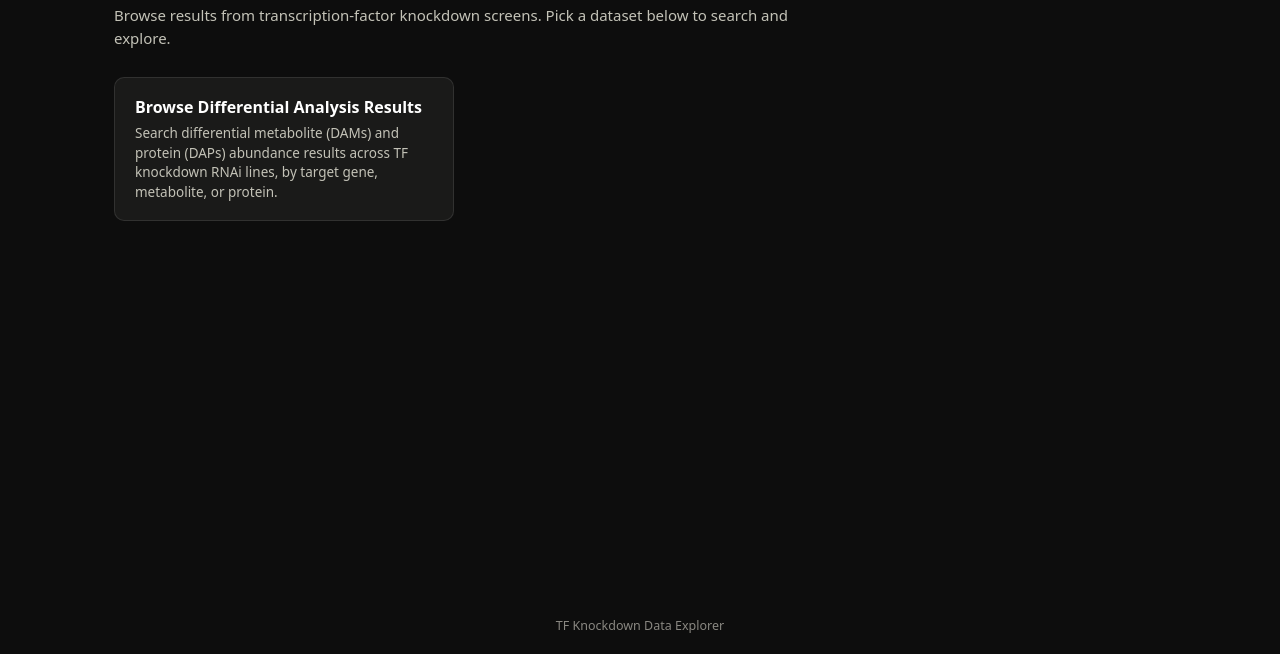
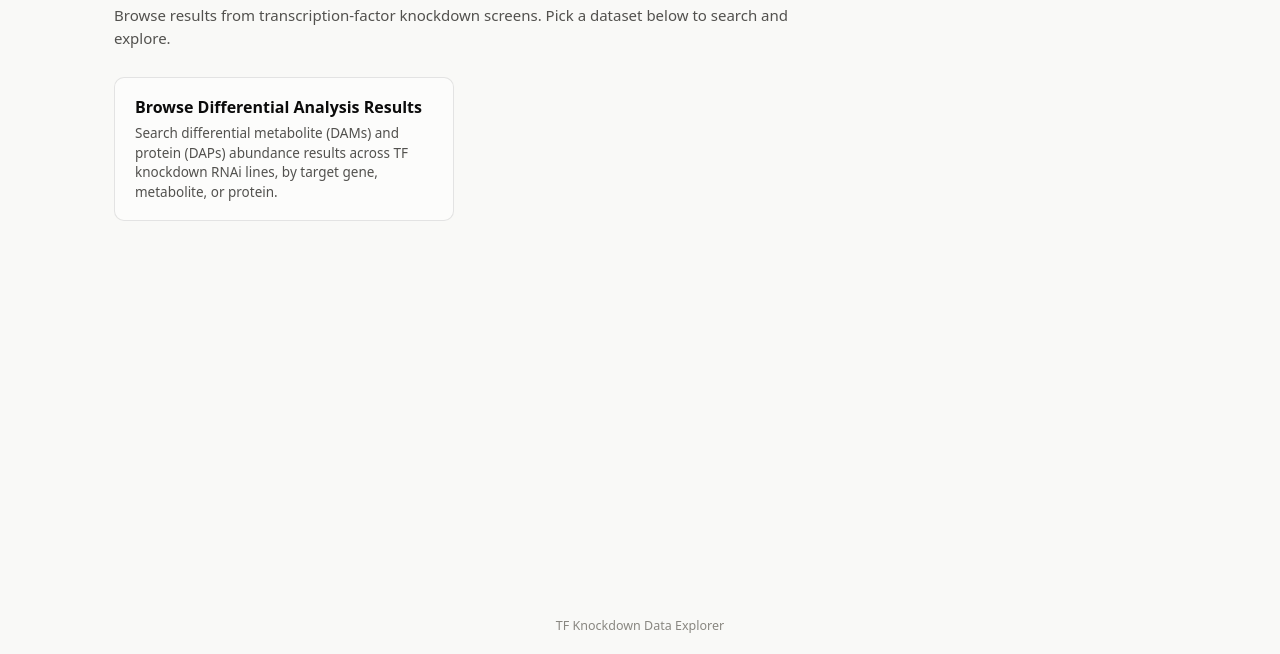
Before and after one commit to jennakalina/tf-knockdown-explorer, a plain HTML site: page index.html in a window 1280 px wide. Shown: the part 146-800 px from the top of the page. Drawn offline with Linux system fonts and the light colour scheme.

Commit message:
changing to light theme attempt 2

```diff
--- a/assets/css/style.css
+++ b/assets/css/style.css
@@ -25,23 +25,23 @@
 }
 
 @media (prefers-color-scheme: light) {
-  :root:where(:not([data-theme="light"])) {
-    color-scheme: dark;
-    --page-plane:      #0d0d0d;
-    --surface-1:       #1a1a19;
-    --text-primary:    #ffffff;
-    --text-secondary:  #c3c2b7;
+  :root:where(:not([data-theme="dark"])) {
+    color-scheme: light;
+    --page-plane:      #f9f9f7;
+    --surface-1:       #fcfcfb;
+    --text-primary:    #0b0b0b;
+    --text-secondary:  #52514e;
     --text-muted:      #898781;
-    --gridline:        #2c2c2a;
-    --baseline:        #383835;
-    --border:          rgba(255, 255, 255, 0.10);
+    --gridline:        #e1e0d9;
+    --baseline:        #c3c2b7;
+    --border:          rgba(11, 11, 11, 0.10);
 
-    --status-up:       #3987e5;
-    --status-down:     #e66767;
-    --status-neutral:  #898781;
+    --status-up:       #2a78d6;   /* diverging: blue */
+    --status-down:     #e34948;   /* diverging: red */
+    --status-neutral:  #898781;   /* not significant / NA */
 
-    --status-up-bg:    rgba(57, 135, 229, 0.14);
-    --status-down-bg:  rgba(230, 103, 103, 0.14);
+    --status-up-bg:    rgba(42, 120, 214, 0.09);
+    --status-down-bg:  rgba(227, 73, 72, 0.09);
   }
 }
 
```
